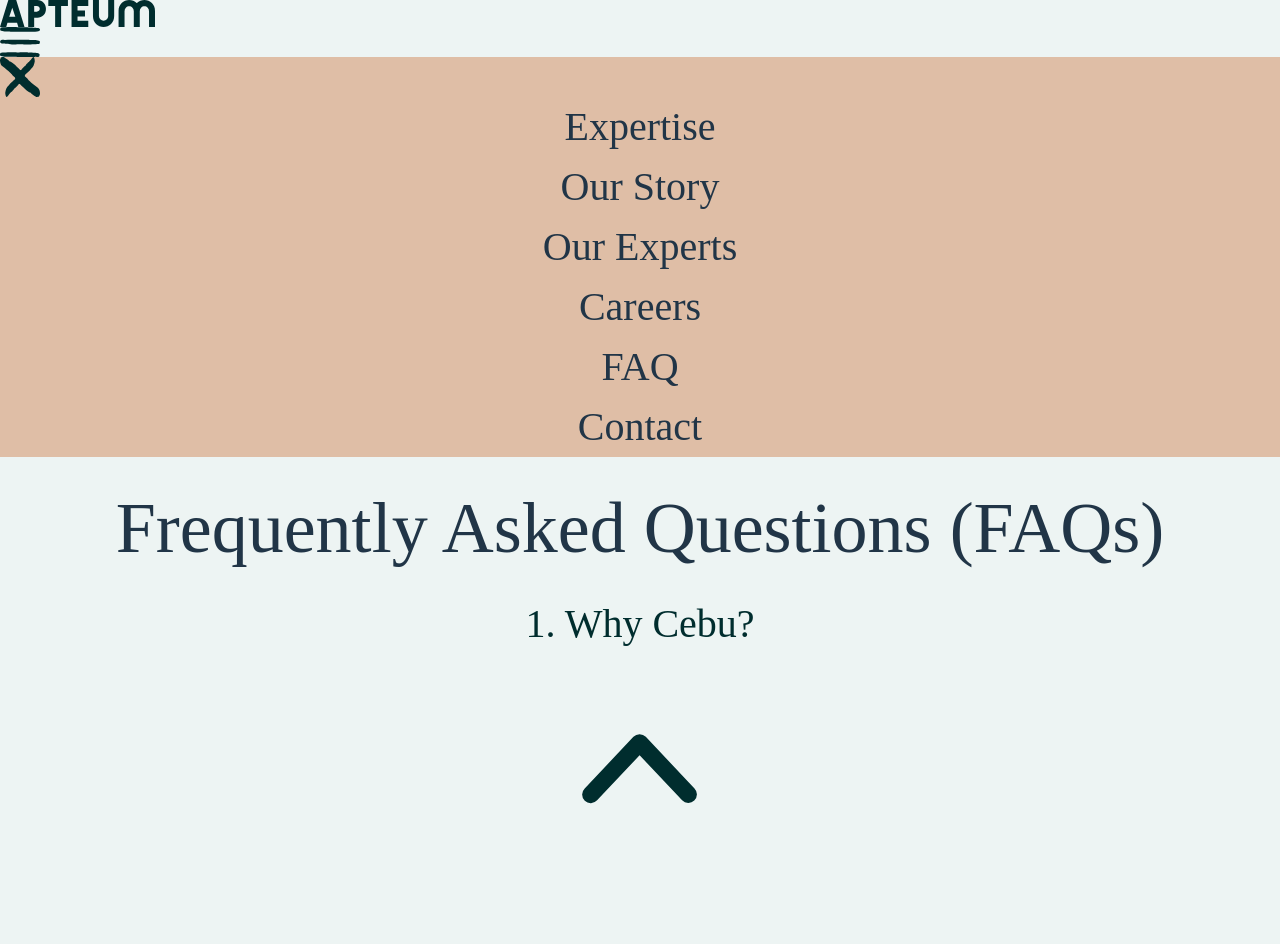
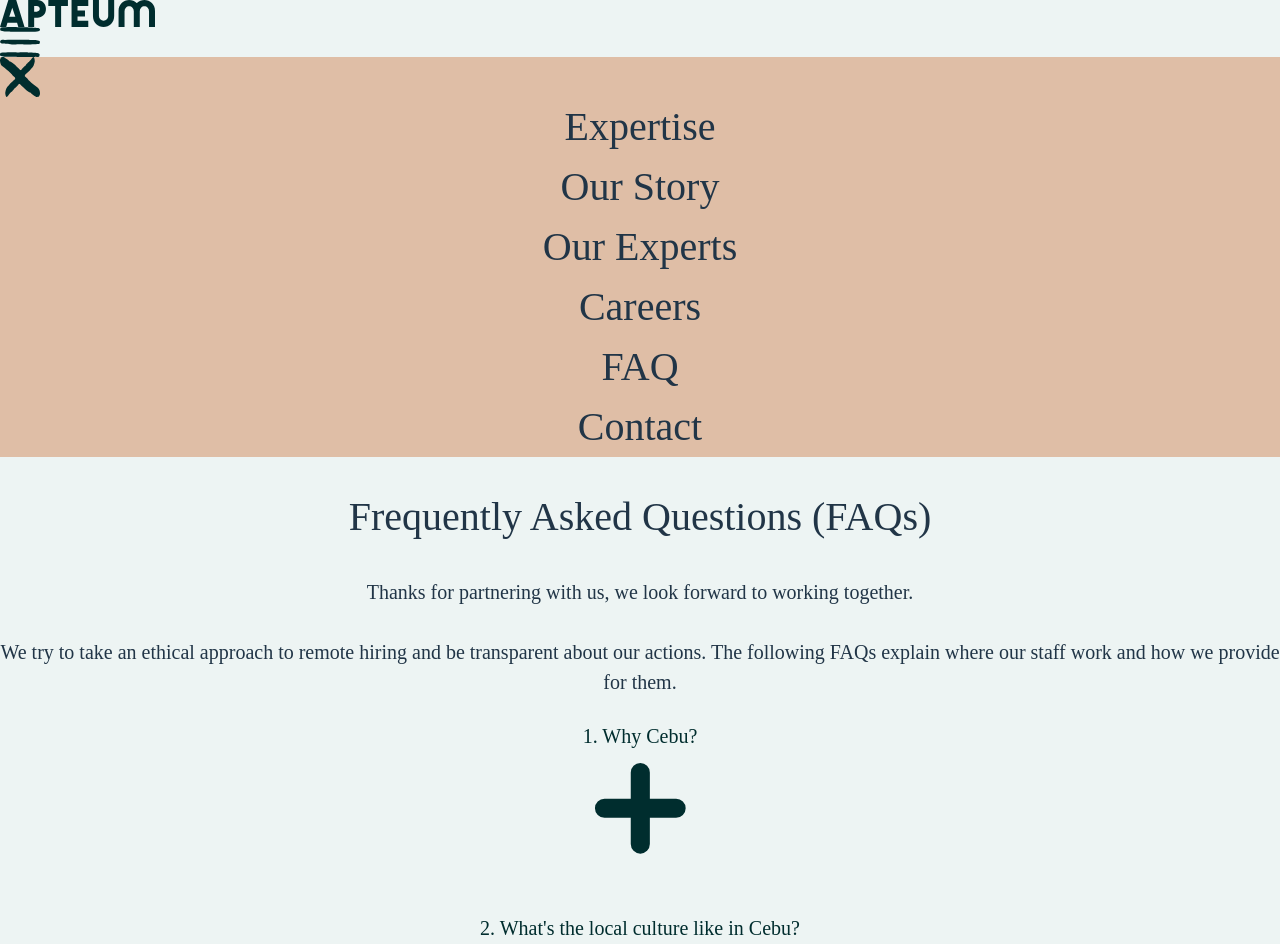
Before and after one commit to rippler7/apteum, a React (Vite) app: page /faqs in a window 1280 px wide. Shown: the top 944 px of the page. Built offline with nearby package versions, Linux system fonts and the light colour scheme; a web font is replaced by a local one.

Commit message:
made some slight adjustments to the alignment of the icon

```diff
--- a/src/const/questions.ts
+++ b/src/const/questions.ts
@@ -2,7 +2,7 @@ const qna = [
     {
         id:1,
         question:"1. Why Cebu?",
-        ans:"Thanks for partnering with us, we look forward to working together. \n We try to take an ethical approach to remote hiring and be transparent about our actions. The following FAQs explain where our staff work and how we provide for them."
+        ans:"Cebu City is a thriving part of the Philippines. A vibrant university town with a young and energetic population, it's a hub for culture, food, entertainment and commerce. Cebu I.T. Park, where our office is located, is a junction for international business and technology."
     },
     {
         id:2,
--- a/src/pages/Faq.tsx
+++ b/src/pages/Faq.tsx
@@ -1,5 +1,4 @@
 import { Disclosure, Transition } from '@headlessui/react';
-import { ChevronUpIcon } from '@heroicons/react/20/solid';
 import { Link } from 'react-router-dom';
 import ButtonAvg from '../components/ButtonAvg';
 import qna from '../const/questions';
@@ -7,22 +6,30 @@ import arrowRight from '../assets/arrowRight.svg'
 function Faq() {
     return (
         <>
-        <section className="min-h-fit pt-20">
+            <section className="min-h-fit pt-20 text-left px-5">
                 <br />
-            <h2>Frequently Asked Questions (FAQs)</h2>
+                <h3 className='text-black ml-10'>Frequently Asked Questions (FAQs)</h3>
+                <br />
+                <p className='ml-10'>Thanks for partnering with us, we look forward to working together.
+                </p>
+                <br />
+                <p className='ml-10'>
+                    We try to take an ethical approach to remote hiring and be transparent about our actions. The following FAQs explain where our staff work and how we provide for them.
+                </p>
                 {
                     qna && qna.map((qa) => <>
                         <Disclosure as="div">
                             {({ open }) => (
                                 <>
                                     <div className="w-full px-4 lg:px-10 py-5" key='{qa.id}'>
-                                    <div className="mx-auto w-full bg-white p-2">
-                                        <Disclosure.Button className="flex w-full justify-between px-4 py-2 text-left text-[#002d2e] hover:bg-[#002d2e]-200 focus:outline-none focus-visible:ring bg-[#edf4f3] focus-visible:ring-500/75">
-                                            <h3><span>{qa.question}</span></h3>
-                                            <ChevronUpIcon
-                                                className={`${open ? 'rotate-180 transform' : ''
-                                                    } h-5 w-5 #213547`}
-                                            />
+                                        <div className="mx-auto w-full border-b-2 border-[#002d2e]">
+                                            <Disclosure.Button className="flex items-center w-full justify-between px-4 py-2 text-left text-[#002d2e] hover:bg-[#002d2e]-200 focus:outline-none focus-visible:ring bg-[#edf4f3] focus-visible:ring-500/75">
+                                                <h5><span>{qa.question}</span></h5>
+                                                {open ? <svg data-slot="icon" className='h-5 w-5' fill="none" stroke-width="4" stroke="currentColor" viewBox="0 0 24 24" xmlns="http://www.w3.org/2000/svg" aria-hidden="true">
+                                                    <path stroke-linecap="round" stroke-linejoin="round" d="M5 12h14"></path>
+                                                </svg> : <svg data-slot="icon" fill="none" stroke-width="4" className='h-5 w-5' stroke="currentColor" viewBox="0 0 24 24" xmlns="http://www.w3.org/2000/svg" aria-hidden="true">
+                                                    <path stroke-linecap="round" stroke-linejoin="round" d="M12 4.5v15m7.5-7.5h-15"></path>
+                                                </svg>}
                                             </Disclosure.Button>
                                             <Transition
                                                 enter="transition duration-100 ease-out"
@@ -32,8 +39,8 @@ function Faq() {
                                                 leaveFrom="transform scale-100 opacity-100"
                                                 leaveTo="transform scale-95 opacity-0"
                                             >
-                                            <Disclosure.Panel className="px-4 text-left pb-2 pt-4 text-gray-700">
-                                                <h4>{qa.ans}</h4>
+                                                <Disclosure.Panel className="px-4 text-left pb-2 pt-4 text-gray-700 mb-2">
+                                                    <h5>{qa.ans}</h5>
                                                 </Disclosure.Panel>
                                             </Transition>
                                         </div>
--- /dev/null
+++ b/src/pages/OurExperts.tsx
@@ -0,0 +1,6 @@
+function OurExperts(){
+
+
+}
+
+export default OurExperts
```
Lines whose indentation alone changed are shown as unchanged.
